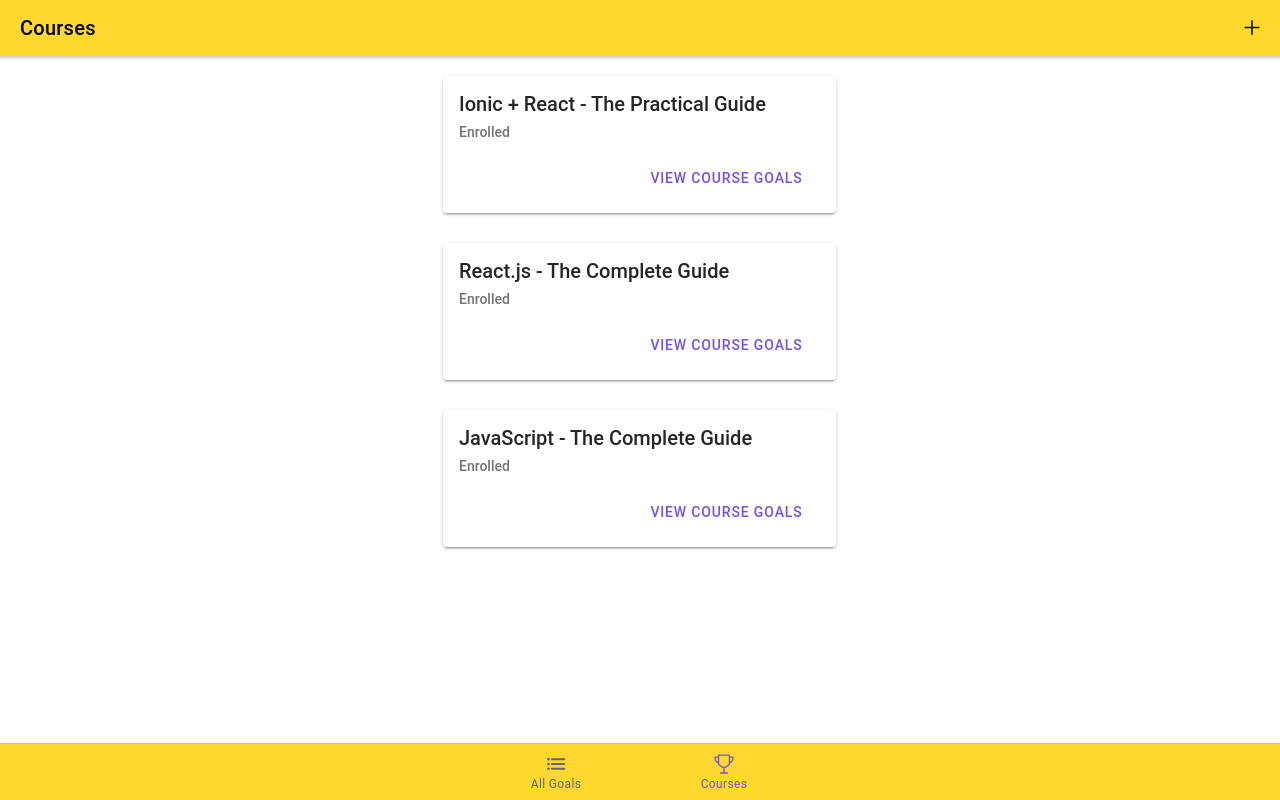
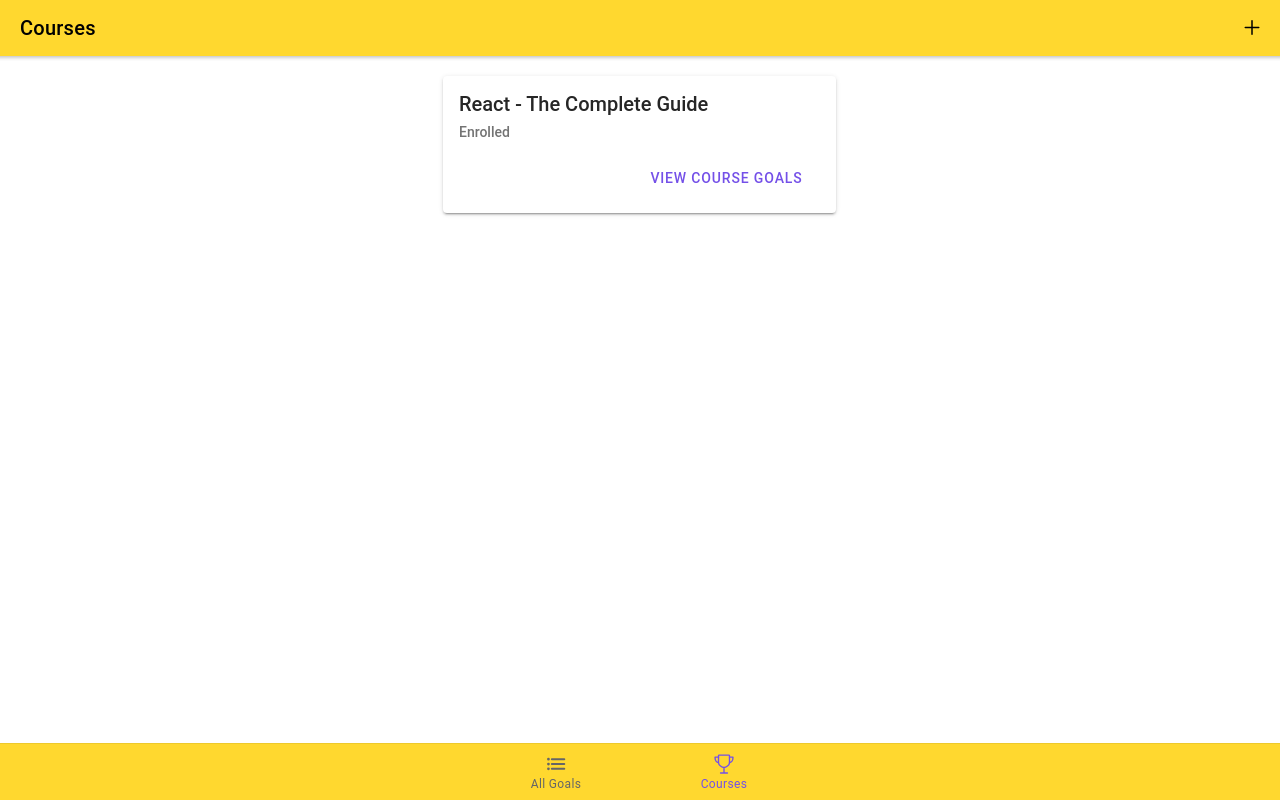
Before and after one commit to djordjereact/navigation-app, a React (Create React App) app: page /courses/list in a window 1280 px wide. Built offline with nearby package versions, Linux system fonts and the light colour scheme.

Commit message:
Finished of adding a New Goal

```diff
--- a/src/data/CoursesContextProvider.tsx
+++ b/src/data/CoursesContextProvider.tsx
@@ -2,9 +2,21 @@
 import CoursesContext, { Course } from "./courses-context";
 
 const CoursesContextProvider: React.FC = props => {
-    const [courses, setCourses] = useState<Course[]>([]);
+    const [courses, setCourses] = useState<Course[]>([
+        { id: 'c1', title: 'React - The Complete Guide', goals: [] }
+    ]);
 
-    const addCourse = () => {};
+    const addCourse = (title: string) => {
+        const newCourse: Course = {
+            id: Math.random().toString(),
+            title,
+            goals: []
+        };
+
+        setCourses(curCourses => {
+            return curCourses.concat(newCourse);
+        });
+    };
 
     const addGoal = () => {};
 
--- a/src/data/courses-context.ts
+++ b/src/data/courses-context.ts
@@ -11,7 +11,7 @@
 }
 interface Context {
     courses: Course[];
-    addCourse: () => void;
+    addCourse: (courseTitle: string) => void;
     addGoal: () => void;
     deleteGoal: () => void;
     updateGoal: () => void;
--- a/src/pages/Courses.tsx
+++ b/src/pages/Courses.tsx
@@ -1,4 +1,4 @@
-import React, { useState } from 'react';
+import React, { useState, useContext } from 'react';
 import {
     IonHeader,
     IonContent,
@@ -18,7 +18,8 @@
 import { addOutline } from "ionicons/icons";
 import AddCourseModal from "../components/AddCourseModal";
 import CourseItem from "../components/CourseItem";
-// import { useHistory } from 'react-router-dom'
+// import { useHistory } from 'react-router-dom';
+import CoursesContext from "../data/courses-context";
 
 export const COURSE_DATA = [
     { id: 'c1', title: 'Ionic + React - The Practical Guide', goals: [
@@ -43,6 +44,8 @@
 
     const [isAdding, setIsAdding] = useState(false);
 
+    const coursesCtx = useContext(CoursesContext);
+
     const startAddCourseHandler = () => {
         setIsAdding(true);
     };
@@ -52,7 +55,8 @@
     };
 
     const courseAddHandler = (title: string) => {
-
+        coursesCtx.addCourse(title);
+        setIsAdding(false);
     };
 
     return (
@@ -73,7 +77,7 @@
                 </IonHeader>
                 <IonContent>
                     <IonGrid>
-                        {COURSE_DATA.map(course => (
+                        {coursesCtx.courses.map(course => (
                             <IonRow key={course.id}>
                                 <IonCol size-md="4" offset-md="4">
                                     <CourseItem title={course.title} id={course.id} />
```
